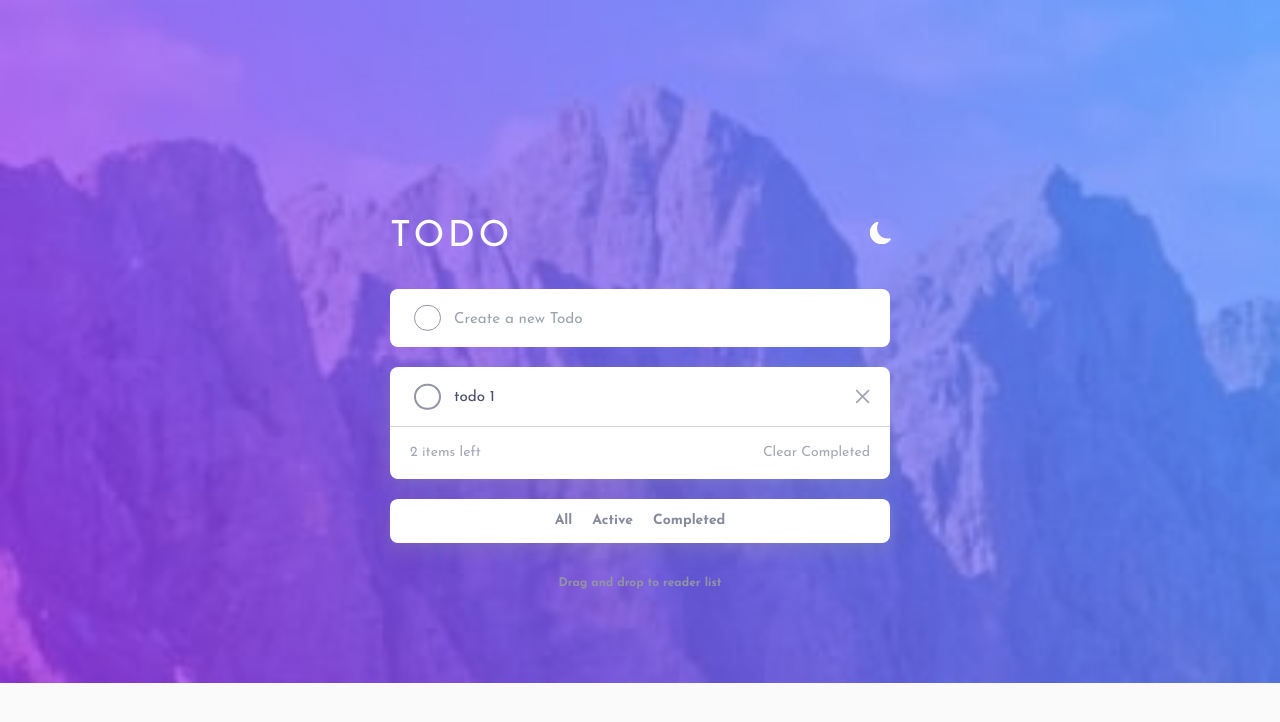
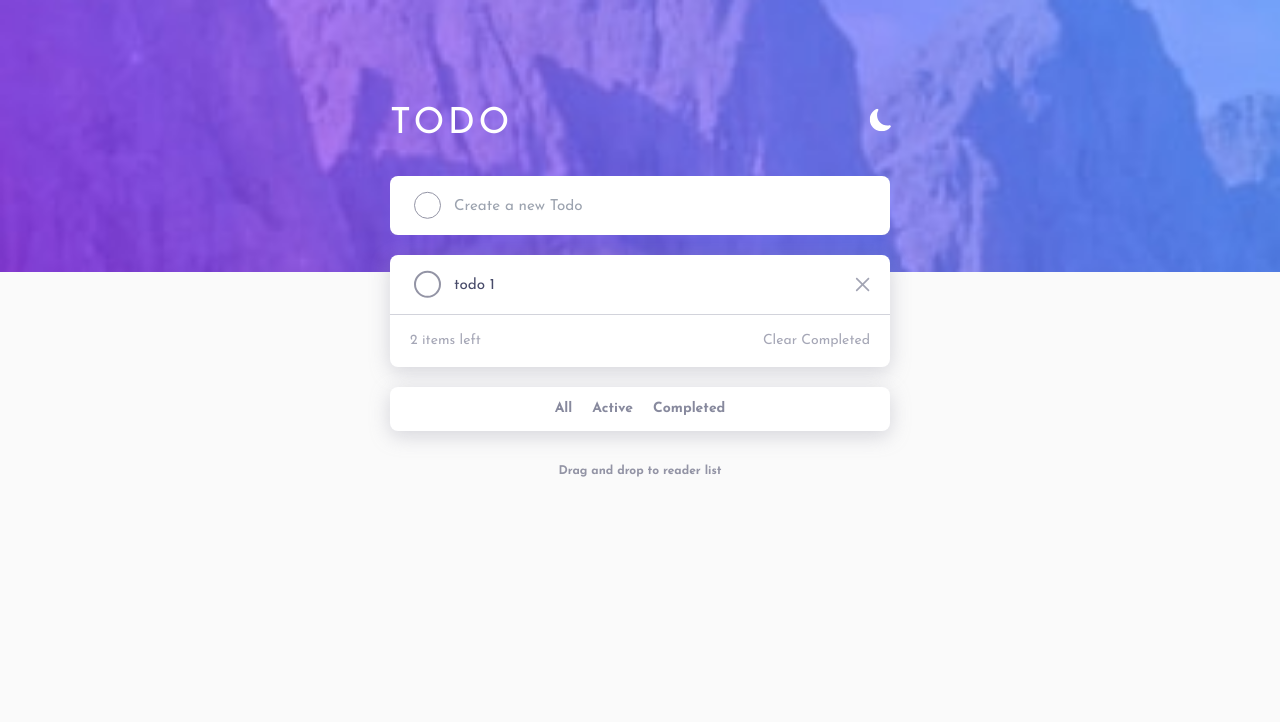
Before and after one commit to amirhazizi/todo-app-react, a React (Vite) app: page / in a window 1280 px wide. Shown: the top 722 px of the page. Built offline with nearby package versions, Linux system fonts and the light colour scheme.

Commit message:
remove distpatch

```diff
--- a/src/App.tsx
+++ b/src/App.tsx
@@ -35,16 +35,16 @@ function App({ todos, addTodo }: AppProps) {
   }
   return (
     <main
-      className={`relative grid place-items-center min-h-screen ${
+      className={`relative grid justify-center items-start min-h-screen ${
         themeTrigger ? "light-theme" : "dark-theme"
       } `}
     >
       <img
-        className='absolute top-0 left-0 w-full'
+        className='bg-image absolute top-0 left-0 w-full'
         src={themeTrigger ? lightMobileBG : darkMobileBG}
         alt='light BG'
       />
-      <div className='space-y-8 z-30'>
+      <div className='space-y-8 z-30 pt-24'>
         <div className='flex justify-between items-center'>
           <h1 className='text-4xl pt-2 tracking-widest text-white'>TODO</h1>
           <button onClick={() => setThemeTrigger(!themeTrigger)}>
@@ -70,15 +70,15 @@ function App({ todos, addTodo }: AppProps) {
             <span className='absolute rounded-full top-1/2 left-6 -translate-y-1/2'></span>
             <button
               type='submit'
-              className={`absolute right-0 top-1/2 -translate-x-1/2 -translate-y-1/2 transition-all ${
-                todoText.length > 0
-                  ? "-translate-x-10 opacity-100 "
-                  : "translate-x-5 opacity-0"
+              className={`absolute right-0 top-1/2 -translate-x-1/2 -translate-y-1/2 transition-opacity  ${
+                todoText.length > 0 ? "opacity-100 " : "opacity-0"
               }`}
             >
               <BsCheckLg className='text-2xl fill-green-500' />
             </button>
           </form>
+          {todos.length > 0 && (
+            <div className='space-y-5'>
               <div className='container rounded-lg'>
                 {todos.map((todo: any) => {
                   return <SingleTodo key={todo.id} {...todo} />
@@ -93,6 +93,8 @@ function App({ todos, addTodo }: AppProps) {
                 <button className='filter-btn'>Active</button>
                 <button className='filter-btn'>Completed</button>
               </div>
+            </div>
+          )}
         </div>
         <p className='dnd text-center text-xs font-bold'>
           Drag and drop to reader list
--- a/src/components/SingleTodo.tsx
+++ b/src/components/SingleTodo.tsx
@@ -6,15 +6,18 @@ type SingleTodoProps = {
   id: number
   content: string
   type: string
-  addTodo: Function
+  removeTodo: Function
 }
-const SingleTodo = ({ id, content, type, addTodo }: SingleTodoProps) => {
+const SingleTodo = ({ id, content, type, removeTodo }: SingleTodoProps) => {
   return (
     <div className='todo relative py-4 w-full'>
       <div className='px-5 pl-16 flex justify-between items-center'>
         <p className='cursor-pointer pt-1'>{content}</p>
         <button>
-          <RxCross2 className='scale-150 opacity-50' />
+          <RxCross2
+            onClick={() => removeTodo()}
+            className='scale-150 opacity-50'
+          />
         </button>
       </div>
       <span className='cursor-pointer absolute rounded-full top-1/2 left-6 -translate-y-1/2 todo-span'>
@@ -25,6 +28,6 @@ const SingleTodo = ({ id, content, type, addTodo }: SingleTodoProps) => {
 }
 const mapDistpatchtoPrpos = (distpatch: Function, ownProps: { id: number }) => {
   const { id } = ownProps
-  return { addTodo: () => distpatch({ type: REMOVE_TODO, payload: id }) }
+  return { removeTodo: () => distpatch({ type: REMOVE_TODO, payload: id }) }
 }
 export default connect(null, mapDistpatchtoPrpos)(SingleTodo)
--- a/src/css/input.css
+++ b/src/css/input.css
@@ -45,6 +45,11 @@ main {
     transition-duration: 250ms;
     transition-timing-function: ease-in-out;
     background: var(--cl-BG);
+}
+
+.bg-image {
+    max-height: 17rem;
+    object-fit: cover;
 }
 
 main>div {
--- a/src/css/styles.css
+++ b/src/css/styles.css
@@ -576,16 +576,16 @@ video {
   left: 1.5rem;
 }
 
+.right-0 {
+  right: 0px;
+}
+
 .top-0 {
   top: 0px;
 }
 
 .top-1\/2 {
   top: 50%;
-}
-
-.right-0 {
-  right: 0px;
 }
 
 .z-10 {
@@ -625,38 +625,18 @@ video {
   transform: translate(var(--tw-translate-x), var(--tw-translate-y)) rotate(var(--tw-rotate)) skewX(var(--tw-skew-x)) skewY(var(--tw-skew-y)) scaleX(var(--tw-scale-x)) scaleY(var(--tw-scale-y));
 }
 
+.-translate-x-10 {
+  --tw-translate-x: -2.5rem;
+  transform: translate(var(--tw-translate-x), var(--tw-translate-y)) rotate(var(--tw-rotate)) skewX(var(--tw-skew-x)) skewY(var(--tw-skew-y)) scaleX(var(--tw-scale-x)) scaleY(var(--tw-scale-y));
+}
+
 .-translate-y-1\/2 {
   --tw-translate-y: -50%;
   transform: translate(var(--tw-translate-x), var(--tw-translate-y)) rotate(var(--tw-rotate)) skewX(var(--tw-skew-x)) skewY(var(--tw-skew-y)) scaleX(var(--tw-scale-x)) scaleY(var(--tw-scale-y));
 }
 
-.translate-y-1\/2 {
-  --tw-translate-y: 50%;
-  transform: translate(var(--tw-translate-x), var(--tw-translate-y)) rotate(var(--tw-rotate)) skewX(var(--tw-skew-x)) skewY(var(--tw-skew-y)) scaleX(var(--tw-scale-x)) scaleY(var(--tw-scale-y));
-}
-
-.translate-x-0 {
-  --tw-translate-x: 0px;
-  transform: translate(var(--tw-translate-x), var(--tw-translate-y)) rotate(var(--tw-rotate)) skewX(var(--tw-skew-x)) skewY(var(--tw-skew-y)) scaleX(var(--tw-scale-x)) scaleY(var(--tw-scale-y));
-}
-
-.translate-x-10 {
-  --tw-translate-x: 2.5rem;
-  transform: translate(var(--tw-translate-x), var(--tw-translate-y)) rotate(var(--tw-rotate)) skewX(var(--tw-skew-x)) skewY(var(--tw-skew-y)) scaleX(var(--tw-scale-x)) scaleY(var(--tw-scale-y));
-}
-
 .translate-x-5 {
   --tw-translate-x: 1.25rem;
-  transform: translate(var(--tw-translate-x), var(--tw-translate-y)) rotate(var(--tw-rotate)) skewX(var(--tw-skew-x)) skewY(var(--tw-skew-y)) scaleX(var(--tw-scale-x)) scaleY(var(--tw-scale-y));
-}
-
-.-translate-x-20 {
-  --tw-translate-x: -5rem;
-  transform: translate(var(--tw-translate-x), var(--tw-translate-y)) rotate(var(--tw-rotate)) skewX(var(--tw-skew-x)) skewY(var(--tw-skew-y)) scaleX(var(--tw-scale-x)) scaleY(var(--tw-scale-y));
-}
-
-.-translate-x-10 {
-  --tw-translate-x: -2.5rem;
   transform: translate(var(--tw-translate-x), var(--tw-translate-y)) rotate(var(--tw-rotate)) skewX(var(--tw-skew-x)) skewY(var(--tw-skew-y)) scaleX(var(--tw-scale-x)) scaleY(var(--tw-scale-y));
 }
 
@@ -678,6 +658,10 @@ video {
 
 .place-items-center {
   place-items: center;
+}
+
+.items-start {
+  align-items: flex-start;
 }
 
 .items-center {
@@ -721,12 +705,12 @@ video {
   border-radius: 0.5rem;
 }
 
+.fill-green-500 {
+  fill: #22c55e;
+}
+
 .fill-white {
   fill: #fff;
-}
-
-.fill-green-500 {
-  fill: #22c55e;
 }
 
 .p-4 {
@@ -769,12 +753,21 @@ video {
   padding-top: 0.5rem;
 }
 
-.pb-3 {
-  padding-bottom: 0.75rem;
+.pt-20 {
+  padding-top: 5rem;
+}
+
+.pt-24 {
+  padding-top: 6rem;
 }
 
 .text-center {
   text-align: center;
+}
+
+.text-2xl {
+  font-size: 1.5rem;
+  line-height: 2rem;
 }
 
 .text-4xl {
@@ -792,16 +785,6 @@ video {
   line-height: 1rem;
 }
 
-.text-3xl {
-  font-size: 1.875rem;
-  line-height: 2.25rem;
-}
-
-.text-2xl {
-  font-size: 1.5rem;
-  line-height: 2rem;
-}
-
 .font-bold {
   font-weight: 700;
 }
@@ -815,6 +798,14 @@ video {
   color: rgb(255 255 255 / var(--tw-text-opacity));
 }
 
+.opacity-0 {
+  opacity: 0;
+}
+
+.opacity-100 {
+  opacity: 1;
+}
+
 .opacity-50 {
   opacity: 0.5;
 }
@@ -823,16 +814,18 @@ video {
   opacity: 0.75;
 }
 
-.opacity-0 {
-  opacity: 0;
-}
-
-.opacity-100 {
-  opacity: 1;
+.filter {
+  filter: var(--tw-blur) var(--tw-brightness) var(--tw-contrast) var(--tw-grayscale) var(--tw-hue-rotate) var(--tw-invert) var(--tw-saturate) var(--tw-sepia) var(--tw-drop-shadow);
 }
 
 .transition-all {
   transition-property: all;
+  transition-timing-function: cubic-bezier(0.4, 0, 0.2, 1);
+  transition-duration: 150ms;
+}
+
+.transition-opacity {
+  transition-property: opacity;
   transition-timing-function: cubic-bezier(0.4, 0, 0.2, 1);
   transition-duration: 150ms;
 }
@@ -883,6 +876,12 @@ main {
   transition-duration: 250ms;
   transition-timing-function: ease-in-out;
   background: var(--cl-BG);
+}
+
+.bg-image {
+  max-height: 17rem;
+  -o-object-fit: cover;
+     object-fit: cover;
 }
 
 main>div {
@@ -952,46 +951,6 @@ span {
   color: var(--cl-dnd-text);
 }
 
-.placeholder\:pb-4::-moz-placeholder {
-  padding-bottom: 1rem;
-}
-
-.placeholder\:pb-4::placeholder {
-  padding-bottom: 1rem;
-}
-
-.placeholder\:pb-5::-moz-placeholder {
-  padding-bottom: 1.25rem;
-}
-
-.placeholder\:pb-5::placeholder {
-  padding-bottom: 1.25rem;
-}
-
-.placeholder\:pb-2::-moz-placeholder {
-  padding-bottom: 0.5rem;
-}
-
-.placeholder\:pb-2::placeholder {
-  padding-bottom: 0.5rem;
-}
-
-.placeholder\:pb-0::-moz-placeholder {
-  padding-bottom: 0px;
-}
-
-.placeholder\:pb-0::placeholder {
-  padding-bottom: 0px;
-}
-
-.placeholder\:pt-2::-moz-placeholder {
-  padding-top: 0.5rem;
-}
-
-.placeholder\:pt-2::placeholder {
-  padding-top: 0.5rem;
-}
-
 .focus\:outline-none:focus {
   outline: 2px solid transparent;
   outline-offset: 2px;
--- a/src/reducer.ts
+++ b/src/reducer.ts
@@ -23,6 +23,10 @@ const reducer = (
       },
     ]
   }
+  if (action.type === REMOVE_TODO) {
+    const newState = state.filter((item: any) => item.id !== action.payload)
+    return [...newState]
+  }
   return state
 }
 export default reducer
```
Lines whose indentation alone changed are shown as unchanged.
